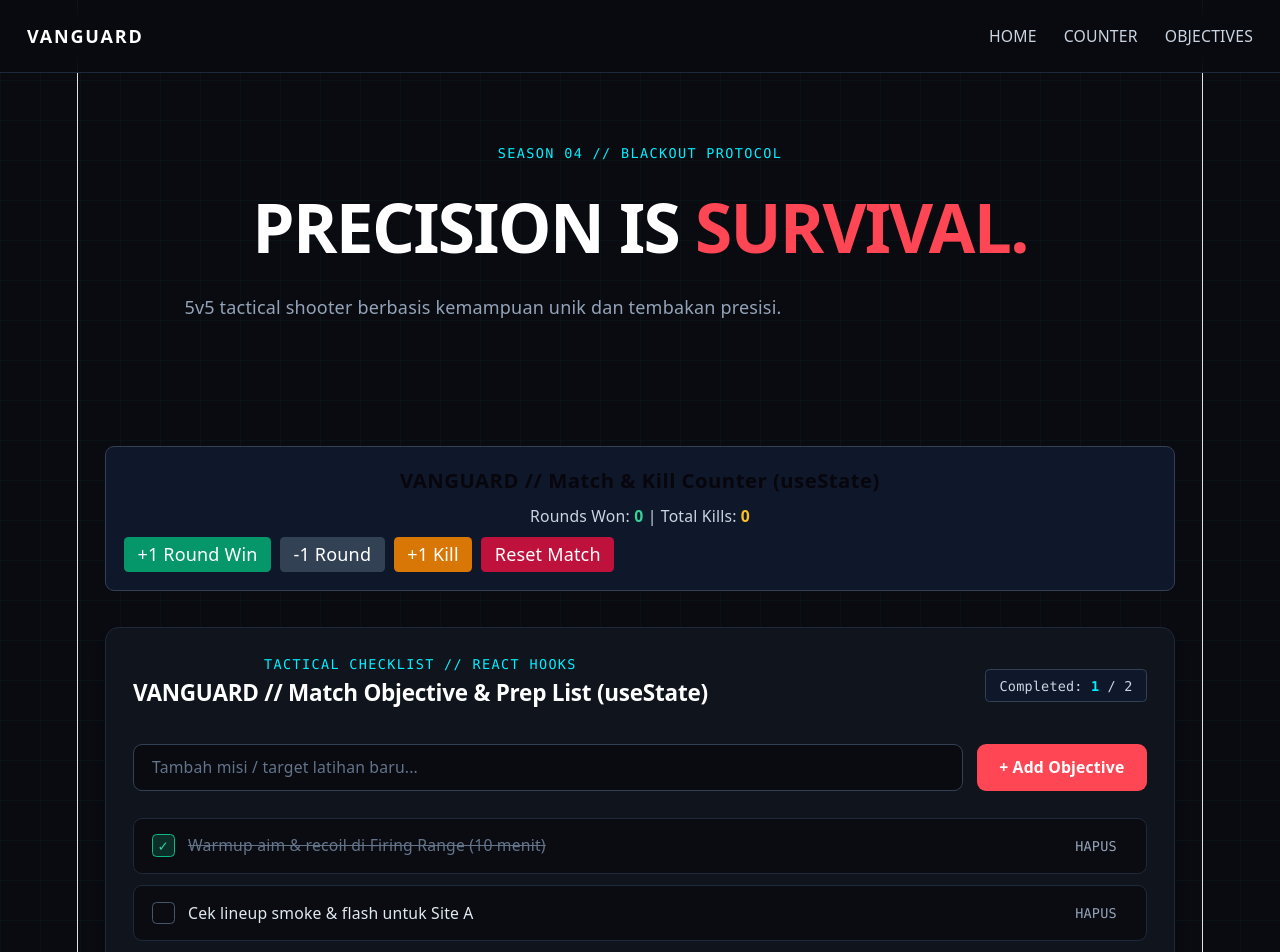
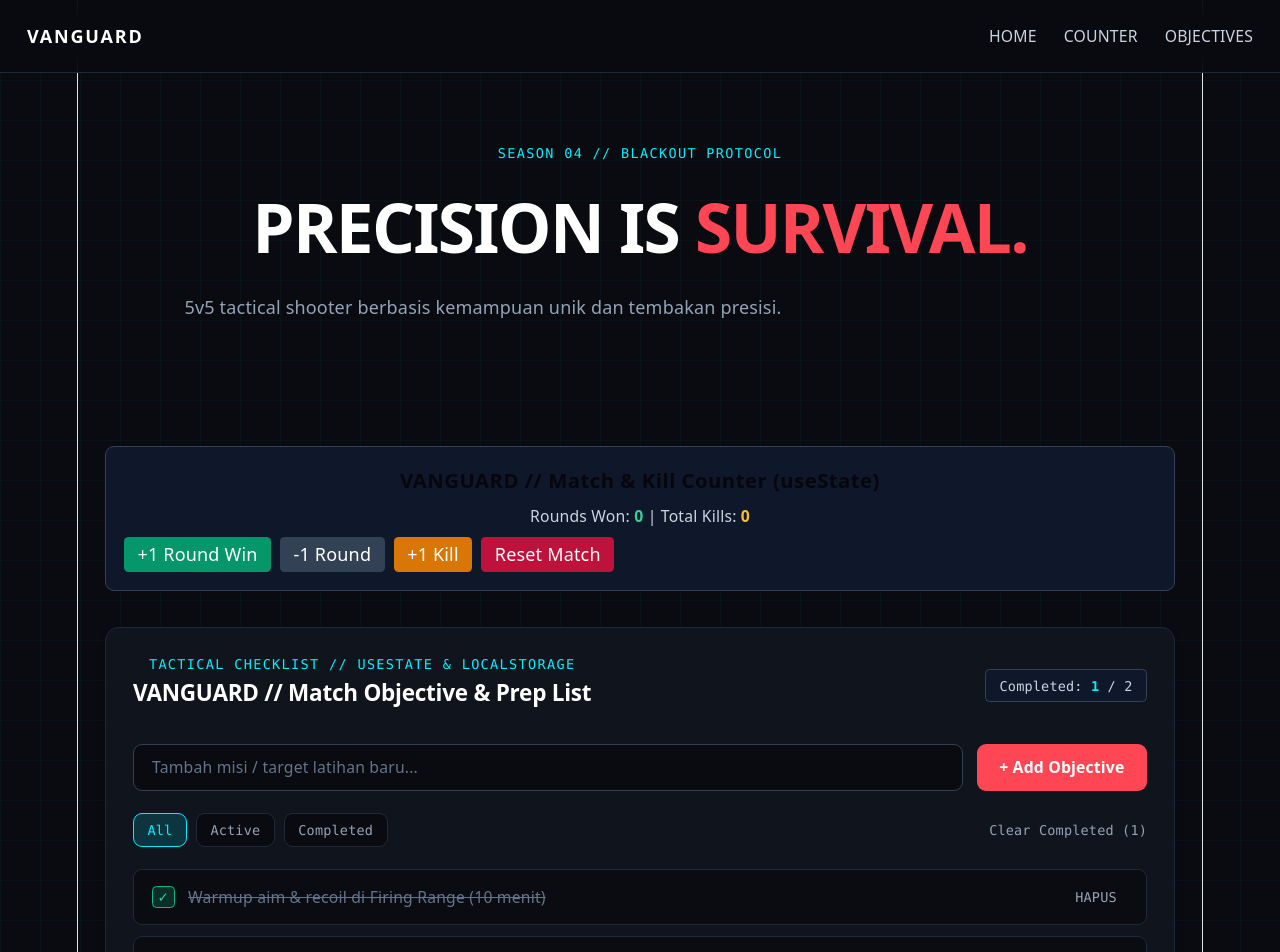
Before and after one commit to rafiefahmi2905-dev/vanguard-fps-v2, a React (Vite) app: page / in a window 1280 px wide. Shown: the top 952 px of the page. Built offline with nearby package versions, Linux system fonts and the light colour scheme.

Commit message:
feat: add filter and localStorage persistence to VanguardTodo

```diff
--- a/src/components/VanguardTodo.jsx
+++ b/src/components/VanguardTodo.jsx
@@ -1,11 +1,34 @@
-import { useState } from "react";
+import { useEffect, useState } from "react";
+
+const STORAGE_KEY = "vanguard_todo_tasks_v1";
+
+const DEFAULT_TASKS = [
+  { id: 1, text: "Warmup aim & recoil di Firing Range (10 menit)", completed: true },
+  { id: 2, text: "Cek lineup smoke & flash untuk Site A", completed: false },
+];
 
 export default function VanguardTodo() {
-  const [tasks, setTasks] = useState([
-    { id: 1, text: "Warmup aim & recoil di Firing Range (10 menit)", completed: true },
-    { id: 2, text: "Cek lineup smoke & flash untuk Site A", completed: false },
-  ]);
+  const [tasks, setTasks] = useState(() => {
+    try {
+      const saved = localStorage.getItem(STORAGE_KEY);
+      if (!saved) return DEFAULT_TASKS;
+      const parsed = JSON.parse(saved);
+      return Array.isArray(parsed) ? parsed : DEFAULT_TASKS;
+    } catch {
+      return DEFAULT_TASKS;
+    }
+  });
+
   const [inputValue, setInputValue] = useState("");
+  const [filter, setFilter] = useState("all"); // "all" | "active" | "completed"
+
+  useEffect(() => {
+    try {
+      localStorage.setItem(STORAGE_KEY, JSON.stringify(tasks));
+    } catch {
+      // Abaikan jika storage penuh atau diblokir browser
+    }
+  }, [tasks]);
 
   const handleAddTask = (e) => {
     e.preventDefault();
@@ -34,7 +57,17 @@ export default function VanguardTodo() {
     setTasks(tasks.filter((task) => task.id !== id));
   };
 
+  const clearCompleted = () => {
+    setTasks(tasks.filter((task) => !task.completed));
+  };
+
   const completedCount = tasks.filter((t) => t.completed).length;
+
+  const filteredTasks = tasks.filter((task) => {
+    if (filter === "active") return !task.completed;
+    if (filter === "completed") return task.completed;
+    return true;
+  });
 
   return (
     <div className="bg-tactical-panel border border-slate-800 rounded-xl p-6 shadow-lg">
@@ -42,10 +75,10 @@ export default function VanguardTodo() {
       <div className="flex flex-col sm:flex-row sm:items-center sm:justify-between gap-2 mb-6">
         <div>
           <p className="text-xs font-mono tracking-widest text-tactical-cyan">
-            TACTICAL CHECKLIST // REACT HOOKS
+            TACTICAL CHECKLIST // USESTATE & LOCALSTORAGE
           </p>
           <h2 className="text-xl font-bold text-white mt-1">
-            VANGUARD // Match Objective & Prep List (useState)
+            VANGUARD // Match Objective & Prep List
           </h2>
         </div>
         <span className="text-xs font-mono px-3 py-1.5 rounded bg-slate-900 border border-slate-700 text-slate-300 self-start sm:self-auto">
@@ -54,7 +87,7 @@ export default function VanguardTodo() {
       </div>
 
       {/* Form Tambah Tugas */}
-      <form onSubmit={handleAddTask} className="flex flex-col sm:flex-row gap-3 mb-6">
+      <form onSubmit={handleAddTask} className="flex flex-col sm:flex-row gap-3 mb-5">
         <input
           type="text"
           value={inputValue}
@@ -70,14 +103,51 @@ export default function VanguardTodo() {
         </button>
       </form>
 
+      {/* Bar Filter & Bersihkan yang Selesai */}
+      <div className="flex flex-wrap items-center justify-between gap-3 mb-5">
+        <div className="flex items-center gap-2">
+          {[
+            { key: "all", label: "All" },
+            { key: "active", label: "Active" },
+            { key: "completed", label: "Completed" },
+          ].map((tab) => {
+            const active = filter === tab.key;
+            return (
+              <button
+                key={tab.key}
+                type="button"
+                onClick={() => setFilter(tab.key)}
+                className={`text-xs font-mono px-3 py-1.5 rounded-lg border transition cursor-pointer ${
+                  active
+                    ? "bg-tactical-cyan/15 border-tactical-cyan text-tactical-cyan"
+                    : "bg-[#090b10] border-slate-800 text-slate-400 hover:text-slate-200"
+                }`}
+              >
+                {tab.label}
+              </button>
+            );
+          })}
+        </div>
+
+        {completedCount > 0 && (
+          <button
+            type="button"
+            onClick={clearCompleted}
+            className="text-xs font-mono text-slate-400 hover:text-tactical-accent transition cursor-pointer"
+          >
+            Clear Completed ({completedCount})
+          </button>
+        )}
+      </div>
+
       {/* Daftar Tugas */}
-      {tasks.length === 0 ? (
+      {filteredTasks.length === 0 ? (
         <p className="text-center text-sm text-slate-500 py-6 border border-dashed border-slate-800 rounded-lg">
-          Belum ada objective aktif. Tambahkan target baru di atas.
+          Tidak ada objective pada filter ini.
         </p>
       ) : (
         <ul className="space-y-2.5">
-          {tasks.map((task) => (
+          {filteredTasks.map((task) => (
             <li
               key={task.id}
               className="flex items-center justify-between gap-3 bg-[#090b10]/80 border border-slate-800 hover:border-slate-700 rounded-lg px-4 py-3 transition"
```
